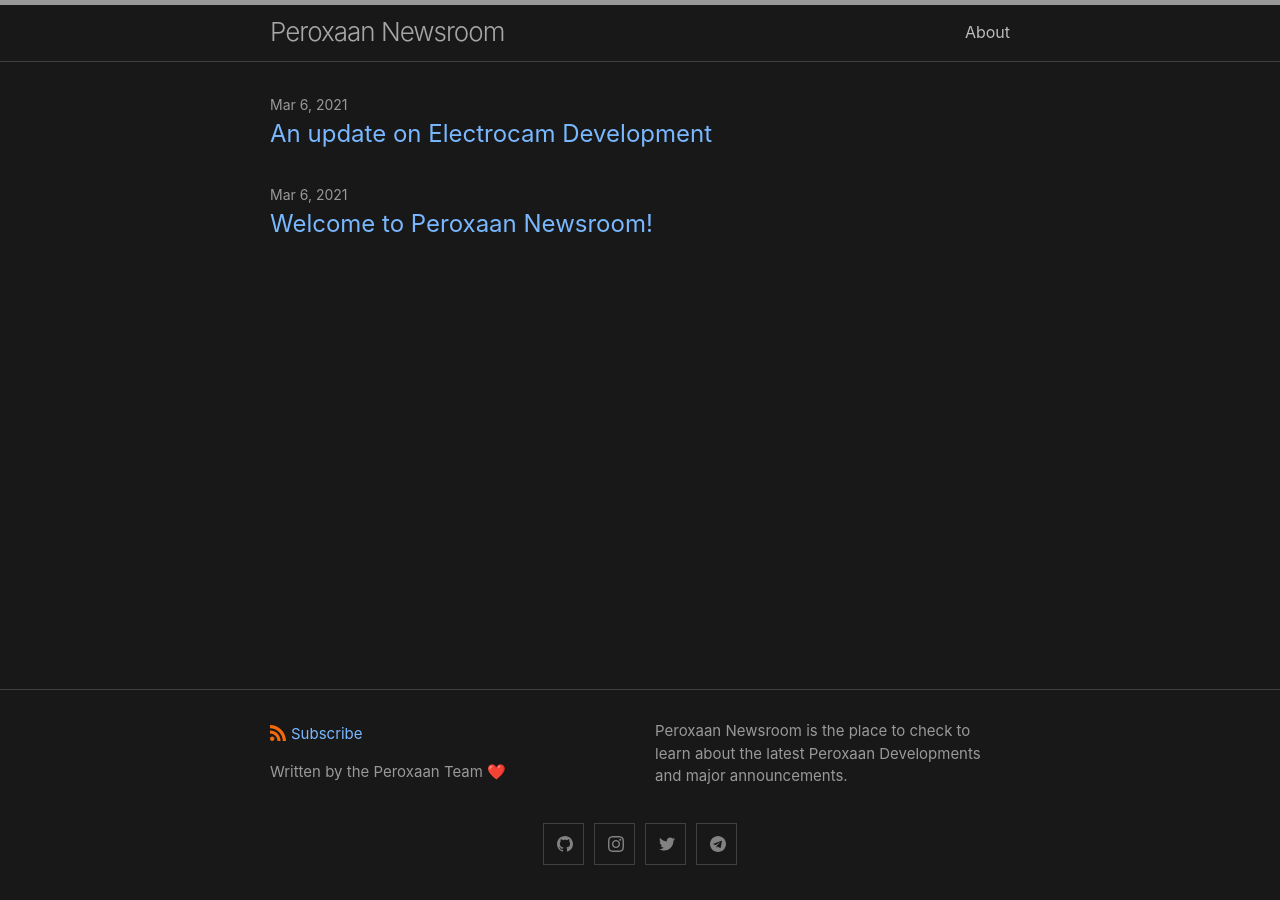
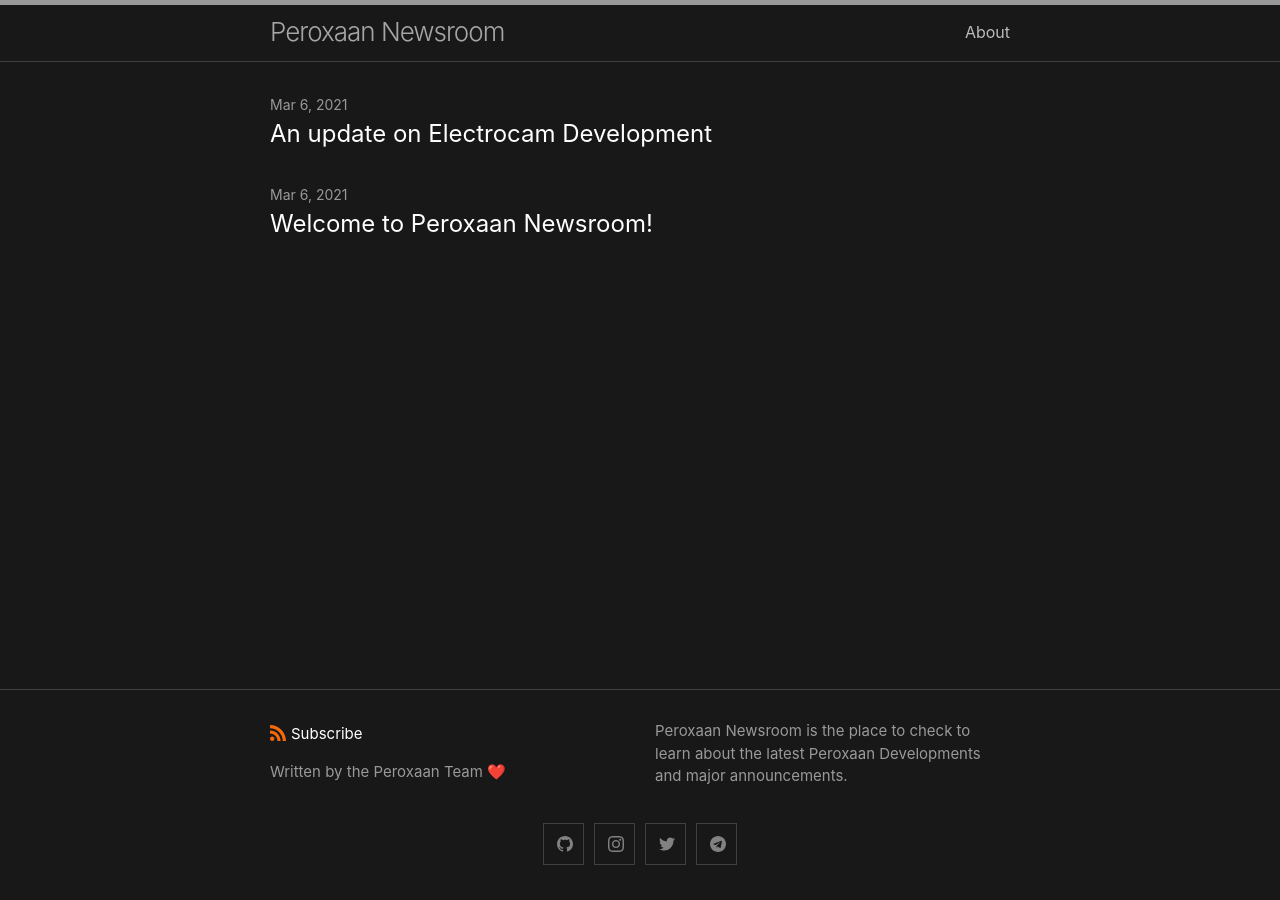
Before and after one commit to Peroxaan/peroxaan-newsroom, a Jekyll site: the page built from index.md, in a window 1280 px wide. Built offline with Jekyll 4.4.1, drawn with Linux system fonts in a browser that asks for light colours.

Commit message:
Update custom-variables.scss

```diff
--- a/_sass/minima/custom-variables.scss
+++ b/_sass/minima/custom-variables.scss
@@ -2,7 +2,8 @@
 
 //$text-color: #ffffff
 //$brand-color: #ffffff
-$code-background-color: #ffffff
+//$code-background-color: #ffffff
+$link-base-color: #ffffff
 
 // .text-color {
 //   color: #ffffff
```
